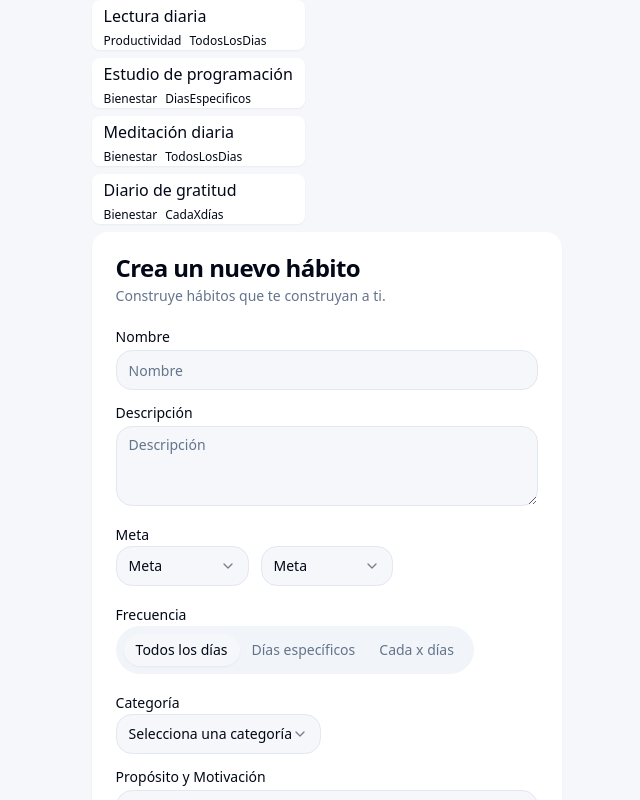
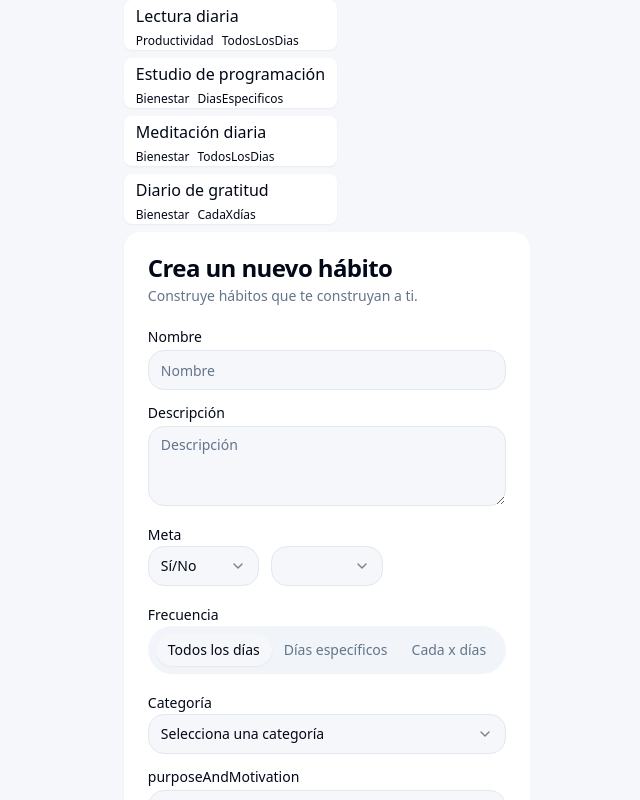
Before and after one commit to Davs07/habitsApp, a React (Vite) app: page /habitlist in a window 1280 px wide. Shown: the whole page, without its empty margins (313-953 px from the left). Built offline with nearby package versions, Linux system fonts and the light colour scheme.

Commit message:
changes in habitForm

```diff
--- a/src/components/Calendario.tsx
+++ b/src/components/Calendario.tsx
@@ -10,7 +10,7 @@ export function Calendario() {
       mode="single"
       selected={date}
       onSelect={setDate}
-      className="rounded-md border bg-white grid w-max place-items-center"
+      className="border-none shadow-sm rounded-2xl bg-white grid w-max place-items-center"
       disabled={(date) => date > new Date() || date < new Date("2024-01-01")}
       initialFocus
     />
--- a/src/components/habits/habitForm.tsx
+++ b/src/components/habits/habitForm.tsx
@@ -34,6 +34,177 @@ interface HabitFormProps {
   addHabit: (habit: Habit) => void;
 }
 
+const FormInput: React.FC<{
+  id: string;
+  label: string;
+  value: string;
+  onChange: (e: React.ChangeEvent<HTMLInputElement>) => void;
+}> = ({ id, label, value, onChange }) => (
+  <div className="flex flex-col space-y-1.5">
+    <Label htmlFor={id}>{label}</Label>
+    <Input
+      id={id}
+      placeholder={label}
+      className="rounded-2xl"
+      value={value}
+      onChange={onChange}
+    />
+  </div>
+);
+
+const FormTextarea: React.FC<{
+  id: string;
+  label: string;
+  value: string;
+  onChange: (e: React.ChangeEvent<HTMLTextAreaElement>) => void;
+}> = ({ id, label, value, onChange }) => (
+  <div className="flex flex-col space-y-1.5">
+    <Label htmlFor={id}>{label}</Label>
+    <Textarea
+      id={id}
+      placeholder={label}
+      className="rounded-2xl"
+      value={value}
+      onChange={onChange}
+    />
+  </div>
+);
+
+const GoalSection: React.FC<{
+  goalType: Goal["type"];
+  goalMeta: Goal["meta"];
+  setGoalType: (type: Goal["type"]) => void;
+  setGoalMeta: (meta: Goal["meta"]) => void;
+}> = ({ goalType, goalMeta, setGoalType, setGoalMeta }) => (
+  <div>
+    <Label htmlFor="goal">Meta</Label>
+    <div className="grid grid-cols-3 gap-3">
+      <Select
+        value={goalType}
+        onValueChange={(value) => setGoalType(value as Goal["type"])}>
+        <SelectTrigger id="goal" className="rounded-2xl">
+          <SelectValue placeholder="Meta" />
+        </SelectTrigger>
+        <SelectContent position="popper" className="rounded-2xl">
+          <SelectItem value="SiNo">Sí/No</SelectItem>
+          <SelectItem value="Cantidad">Cantidad</SelectItem>
+          <SelectItem value="Cronometro">Cronómetro</SelectItem>
+          <SelectItem value="Subitems">Subitems</SelectItem>
+        </SelectContent>
+      </Select>
+      {goalType === "SiNo" && (
+        <Select onValueChange={(value) => setGoalMeta(value === "true")}>
+          <SelectTrigger className="rounded-2xl">
+            <SelectValue placeholder="" />
+          </SelectTrigger>
+          <SelectContent position="popper" className="rounded-2xl">
+            <SelectItem value="true">Sí</SelectItem>
+            <SelectItem value="false">No</SelectItem>
+          </SelectContent>
+        </Select>
+      )}
+      {(goalType === "Cantidad" || goalType === "Cronometro") && (
+        <Input
+          id="goalMeta"
+          type="number"
+          placeholder="meta"
+          className="rounded-2xl"
+          value={goalMeta as number}
+          onChange={(e) => setGoalMeta(Number(e.target.value))}
+        />
+      )}
+      {goalType === "Subitems" && (
+        <Textarea
+          id="goalMeta"
+          placeholder="Subitems separados por comas"
+          className="rounded-2xl"
+          value={(goalMeta as string[]).join(",")}
+          onChange={(e) => setGoalMeta(e.target.value.split(","))}
+        />
+      )}
+    </div>
+  </div>
+);
+
+const FrequencySection: React.FC<{
+  frequencyType: Frequency["type"];
+  specificDays: Day[];
+  intervalDays: number;
+  setFrequencyType: (type: Frequency["type"]) => void;
+  setSpecificDays: (days: Day[]) => void;
+  setIntervalDays: (days: number) => void;
+}> = ({ frequencyType, intervalDays, setFrequencyType, setIntervalDays }) => {
+  const [specificDays, setSpecificDays] = useState<Day[]>([]);
+
+  const handleCheckboxChange = (day: Day) => {
+    setSpecificDays((prevDays: Day[]) =>
+      prevDays.includes(day)
+        ? prevDays.filter((d) => d !== day)
+        : [...prevDays, day]
+    );
+  };
+
+  return (
+    <div>
+      <Label htmlFor="frequency">Frecuencia</Label>
+      <Tabs
+        value={frequencyType}
+        onValueChange={(value: string) =>
+          setFrequencyType(value as Frequency["type"])
+        }>
+        <TabsList>
+          <TabsTrigger value="TodosLosDias">Todos los días</TabsTrigger>
+          <TabsTrigger value="DiasEspecificos">Días específicos</TabsTrigger>
+          <TabsTrigger value="CadaXdías">Cada x días</TabsTrigger>
+        </TabsList>
+        <TabsContent value="DiasEspecificos">
+          <div className="grid grid-cols-3 gap-3">
+            {Object.values(Day).map((day) => (
+              <div key={day} className="flex items-center space-x-2">
+                <Checkbox
+                  id={day}
+                  checked={specificDays.includes(day)}
+                  onCheckedChange={() => handleCheckboxChange(day)}
+                />
+                <Label htmlFor={day}>{day}</Label>
+              </div>
+            ))}
+          </div>
+        </TabsContent>
+        <TabsContent value="CadaXdías">
+          <Label htmlFor="interval">Intervalo de días</Label>
+          <Input
+            type="number"
+            id="interval"
+            placeholder="Cada cuántos días"
+            value={intervalDays}
+            onChange={(e) => setIntervalDays(Number(e.target.value))}
+          />
+        </TabsContent>
+      </Tabs>
+    </div>
+  );
+};
+
+const SmartDescriptionSection: React.FC<{
+  smartDescription: SmartDescription;
+  handleChange: (
+    e: React.ChangeEvent<HTMLInputElement | HTMLTextAreaElement>
+  ) => void;
+}> = ({ smartDescription, handleChange }) => (
+  <>
+    {Object.keys(smartDescription).map((key) => (
+      <FormTextarea
+        key={key}
+        id={key}
+        label={key}
+        value={smartDescription[key as keyof SmartDescription]}
+        onChange={handleChange}
+      />
+    ))}
+  </>
+);
+
 export const HabitForm: React.FC<HabitFormProps> = ({ addHabit }) => {
   const [name, setName] = useState("");
   const [description, setDescription] = useState("");
@@ -58,44 +229,23 @@ export const HabitForm: React.FC<HabitFormProps> = ({ addHabit }) => {
     e: React.ChangeEvent<HTMLInputElement | HTMLTextAreaElement>
   ) => {
     const { id, value } = e.target;
-    switch (id) {
-      case "name":
-        setName(value);
-        break;
-      case "description":
-        setDescription(value);
-        break;
-      case "goalMeta":
-        setGoalMeta(
-          goalType === "Cantidad" || "Cronometro"
-            ? Number(value)
-            : Boolean(value)
-        );
-        break;
-      case "interval":
-        setIntervalDays(Number(value));
-        break;
-      case "purposeAndMotivation":
-      case "benefitsAndConsequences":
-      case "currentHabitsAndEnvironment":
-      case "capacityAndResources":
-      case "possibleObstaclesAndSolutions":
-        setSmartDescription((prev) => ({
+    setSmartDescription((prev) =>
+      id === "name" || id === "description"
+        ? { ...prev }
+        : {
             ...prev,
             [id]: value,
-        }));
-        break;
-      default:
-        break;
           }
-  };
-
-  const handleCheckboxChange = (day: Day) => {
-    setSpecificDays((prevDays) =>
-      prevDays.includes(day)
-        ? prevDays.filter((d) => d !== day)
-        : [...prevDays, day]
     );
+    if (id === "name") setName(value);
+    if (id === "description") setDescription(value);
+    if (id === "goalMeta")
+      setGoalMeta(
+        goalType === "Cantidad" || goalType === "Cronometro"
+          ? Number(value)
+          : value.split(",")
+      );
+    if (id === "interval") setIntervalDays(Number(value));
   };
 
   const handleSubmit = (e: React.FormEvent) => {
@@ -123,8 +273,8 @@ export const HabitForm: React.FC<HabitFormProps> = ({ addHabit }) => {
       comments,
       completedDays,
     };
+    addHabit(newHabit);
     console.log(newHabit);
-    addHabit(newHabit);
     // Reset form
     setName("");
     setDescription("");
@@ -156,127 +306,41 @@ export const HabitForm: React.FC<HabitFormProps> = ({ addHabit }) => {
       <CardContent>
         <form onSubmit={handleSubmit}>
           <div className="grid w-full items-center gap-4">
-            <div className="flex flex-col space-y-1.5">
-              <Label htmlFor="name">Nombre</Label>
-              <Input
+            <FormInput
               id="name"
-                placeholder="Nombre"
-                className="rounded-2xl"
+              label="Nombre"
               value={name}
               onChange={handleChange}
             />
-            </div>
-            <div className="flex flex-col space-y-1.5">
-              <Label htmlFor="description">Descripción</Label>
-              <Textarea
+            <FormTextarea
               id="description"
-                placeholder="Descripción"
-                className="rounded-2xl"
+              label="Descripción"
               value={description}
               onChange={handleChange}
             />
-            </div>
-            <div>
-              <Label htmlFor="goal">Meta</Label>
-              <div className="grid grid-cols-3 gap-3">
-                <Select
-                  onValueChange={(value) => setGoalType(value as Goal["type"])}>
-                  <SelectTrigger id="goal" className="rounded-2xl">
-                    <SelectValue placeholder="Meta" />
-                  </SelectTrigger>
-                  <SelectContent position="popper" className="rounded-2xl">
-                    <SelectItem value="SiNo">Sí/No</SelectItem>
-                    <SelectItem value="Cantidad">Cantidad</SelectItem>
-                    <SelectItem value="Cronometro">Cronómetro</SelectItem>
-                    <SelectItem value="Subitems">Subitems</SelectItem>
-                  </SelectContent>
-                </Select>
-                {goalType === "SiNo" && (
-                  <Select
-                    onValueChange={(value) => setGoalMeta(value === "true")}>
-                    <SelectTrigger className="rounded-2xl">
-                      <SelectValue placeholder="Meta" />
-                    </SelectTrigger>
-                    <SelectContent position="popper" className="rounded-2xl">
-                      <SelectItem value="true">Sí</SelectItem>
-                      <SelectItem value="false">No</SelectItem>
-                    </SelectContent>
-                  </Select>
-                )}
-                {(goalType === "Cantidad" || goalType === "Cronometro") && (
-                  <Input
-                    id="goalMeta"
-                    type="number"
-                    placeholder="Meta"
-                    className="rounded-2xl"
-                    value={goalMeta as number}
-                    onChange={handleChange}
+            <GoalSection
+              goalType={goalType}
+              goalMeta={goalMeta}
+              setGoalType={setGoalType}
+              setGoalMeta={setGoalMeta}
             />
-                )}
-                {goalType === "Subitems" && (
-                  <Textarea
-                    id="goalMeta"
-                    placeholder="Subitems separados por comas"
-                    className="rounded-2xl"
-                    value={goalMeta.toString()}
-                    onChange={(e) => setGoalMeta(e.target.value.split(","))}
+            <FrequencySection
+              frequencyType={frequencyType}
+              specificDays={specificDays}
+              intervalDays={intervalDays}
+              setFrequencyType={setFrequencyType}
+              setSpecificDays={setSpecificDays}
+              setIntervalDays={setIntervalDays}
             />
-                )}
-              </div>
-            </div>
-            <div>
-              <Label htmlFor="frequency">Frecuencia</Label>
-              <Tabs
-                value={frequencyType}
-                onValueChange={(value: string) =>
-                  setFrequencyType(value as Frequency["type"])
-                }>
-                <TabsList>
-                  <TabsTrigger value="TodosLosDias">Todos los días</TabsTrigger>
-                  <TabsTrigger value="DiasEspecificos">
-                    Días específicos
-                  </TabsTrigger>
-                  <TabsTrigger value="CadaXdías">Cada x días</TabsTrigger>
-                </TabsList>
-                <TabsContent value="DiasEspecificos">
-                  <div className="grid grid-cols-3 gap-3">
-                    {Object.values(Day).map((day) => (
-                      <div key={day} className="flex items-center space-x-2">
-                        <Checkbox
-                          id={day}
-                          checked={specificDays.includes(day)}
-                          onCheckedChange={() => handleCheckboxChange(day)}
-                        />
-                        <Label htmlFor={day}>{day}</Label>
-                      </div>
-                    ))}
-                  </div>
-                </TabsContent>
-                <TabsContent value="CadaXdías">
-                  <Label htmlFor="interval">Intervalo de días</Label>
-                  <Input
-                    type="number"
-                    id="interval"
-                    placeholder="Cada cuántos días"
-                    value={intervalDays}
-                    onChange={handleChange}
-                  />
-                </TabsContent>
-              </Tabs>
-            </div>
-            <div className="grid grid-cols-2 gap-3">
             <div>
               <Label htmlFor="category">Categoría</Label>
-                <Select
-                  onValueChange={(value) => setCategory(value as Category)}>
+              <Select onValueChange={(value) => setCategory(value as Category)}>
                 <SelectTrigger id="category" className="rounded-2xl">
                   <SelectValue placeholder="Selecciona una categoría" />
                 </SelectTrigger>
                 <SelectContent position="popper">
                   <SelectItem value={Category.Salud}>Salud</SelectItem>
-                    <SelectItem value={Category.Bienestar}>
-                      Bienestar
-                    </SelectItem>
+                  <SelectItem value={Category.Bienestar}>Bienestar</SelectItem>
                   <SelectItem value={Category.Productividad}>
                     Productividad
                   </SelectItem>
@@ -284,65 +348,10 @@ export const HabitForm: React.FC<HabitFormProps> = ({ addHabit }) => {
                 </SelectContent>
               </Select>
             </div>
-            </div>
-            <div className="flex flex-col space-y-1.5">
-              <Label htmlFor="purposeAndMotivation">
-                Propósito y Motivación
-              </Label>
-              <Textarea
-                id="purposeAndMotivation"
-                placeholder="Propósito y Motivación"
-                className="rounded-2xl"
-                value={smartDescription.purposeAndMotivation}
-                onChange={handleChange}
+            <SmartDescriptionSection
+              smartDescription={smartDescription}
+              handleChange={handleChange}
             />
-            </div>
-            <div className="flex flex-col space-y-1.5">
-              <Label htmlFor="benefitsAndConsequences">
-                Beneficios y Consecuencias
-              </Label>
-              <Textarea
-                id="benefitsAndConsequences"
-                placeholder="Beneficios y Consecuencias"
-                className="rounded-2xl"
-                value={smartDescription.benefitsAndConsequences}
-                onChange={handleChange}
-              />
-            </div>
-            <div className="flex flex-col space-y-1.5">
-              <Label htmlFor="currentHabitsAndEnvironment">
-                Hábitos Actuales y Entorno
-              </Label>
-              <Textarea
-                id="currentHabitsAndEnvironment"
-                placeholder="Hábitos Actuales y Entorno"
-                className="rounded-2xl"
-                value={smartDescription.currentHabitsAndEnvironment}
-                onChange={handleChange}
-              />
-            </div>
-            <div className="flex flex-col space-y-1.5">
-              <Label htmlFor="capacityAndResources">Capacidad y Recursos</Label>
-              <Textarea
-                id="capacityAndResources"
-                placeholder="Capacidad y Recursos"
-                className="rounded-2xl"
-                value={smartDescription.capacityAndResources}
-                onChange={handleChange}
-              />
-            </div>
-            <div className="flex flex-col space-y-1.5">
-              <Label htmlFor="possibleObstaclesAndSolutions">
-                Posibles Obstáculos y Soluciones
-              </Label>
-              <Textarea
-                id="possibleObstaclesAndSolutions"
-                placeholder="Posibles Obstáculos y Soluciones"
-                className="rounded-2xl"
-                value={smartDescription.possibleObstaclesAndSolutions}
-                onChange={handleChange}
-              />
-            </div>
           </div>
         </form>
       </CardContent>
```
Lines whose indentation alone changed are shown as unchanged.
